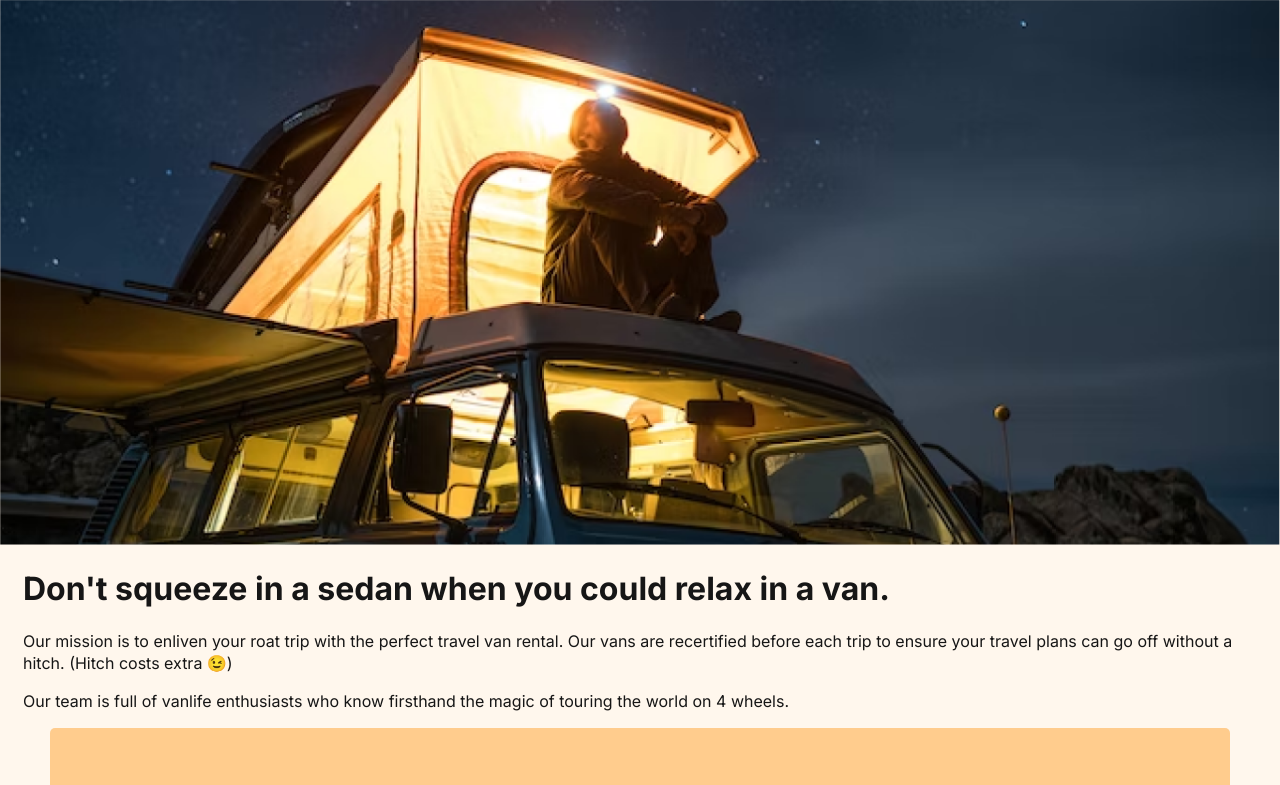
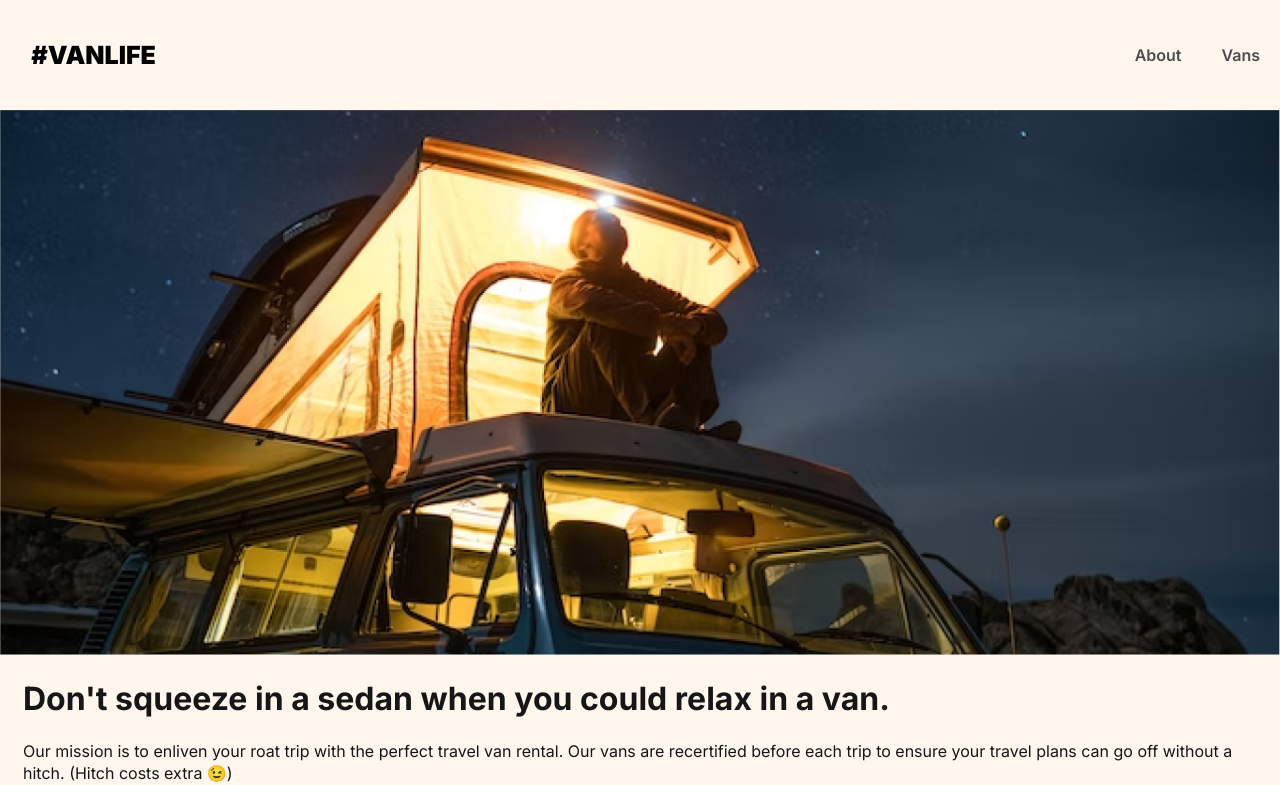
Before and after one commit to SanJammin/Vanlife, a React (Vite) app: page /about in a window 1280 px wide. Shown: the top 785 px of the page. Built offline with nearby package versions, Linux system fonts and the light colour scheme; what miragejs would draw is missing.

Commit message:
Import Header into Layout Route

```diff
--- a/src/components/Header.jsx
+++ b/src/components/Header.jsx
@@ -1,3 +1,5 @@
+import { Link } from "react-router-dom";
+
 export default function Header() {
     return (
         <header>
@@ -7,5 +9,5 @@
             <Link to="/vans">Vans</Link>
             </nav>
         </header>
-    )
+    );
 }
--- a/src/components/Layout.jsx
+++ b/src/components/Layout.jsx
@@ -0,0 +1,11 @@
+import { Outlet } from "react-router-dom";
+import Header from "./Header";
+
+export default function Layout() {
+    return (
+        <>
+            <Header />
+            <Outlet />
+        </>
+    );
+}
--- a/src/main.jsx
+++ b/src/main.jsx
@@ -5,6 +5,7 @@
 import About from "./pages/About";
 import Vans from "./pages/Vans";
 import VanDetail from "./pages/VanDetail";
+import Layout from "./components/Layout";
 
 import "../server";
 
@@ -12,10 +13,12 @@
   return (
     <BrowserRouter>
       <Routes>
-        <Route path="/" element={<Home />} />
-        <Route path="/about" element={<About />} />
-        <Route path="/vans" element={<Vans />} />
-        <Route path="/vans/:id" element={<VanDetail />} />
+        <Route element={<Layout />}>
+          <Route path="/" element={<Home />} />
+          <Route path="/about" element={<About />} />
+          <Route path="/vans" element={<Vans />} />
+          <Route path="/vans/:id" element={<VanDetail />} />
+        </Route>
       </Routes>
     </BrowserRouter>
   );
--- a/src/pages/About.jsx
+++ b/src/pages/About.jsx
@@ -21,5 +21,5 @@
                 </div>
             </div>
         </div>
-    )
+    );
 }
--- a/src/pages/Home.jsx
+++ b/src/pages/Home.jsx
@@ -10,5 +10,5 @@
             </p>
             <Link to="vans">Find your van</Link>
         </div>
-    )
+    );
 }
--- a/src/pages/VanDetail.jsx
+++ b/src/pages/VanDetail.jsx
@@ -24,5 +24,5 @@
                 </div>
             ) : <h2>Loading...</h2>}
         </div>
-    )
+    );
 }
--- a/src/pages/Vans.jsx
+++ b/src/pages/Vans.jsx
@@ -24,7 +24,7 @@
                 <i className={`van-type ${van.type} selected`}>{van.type}</i>
             </Link>
         </div>
-    ))
+    ));
 
     return (
         <div className="van-list-container">
```
